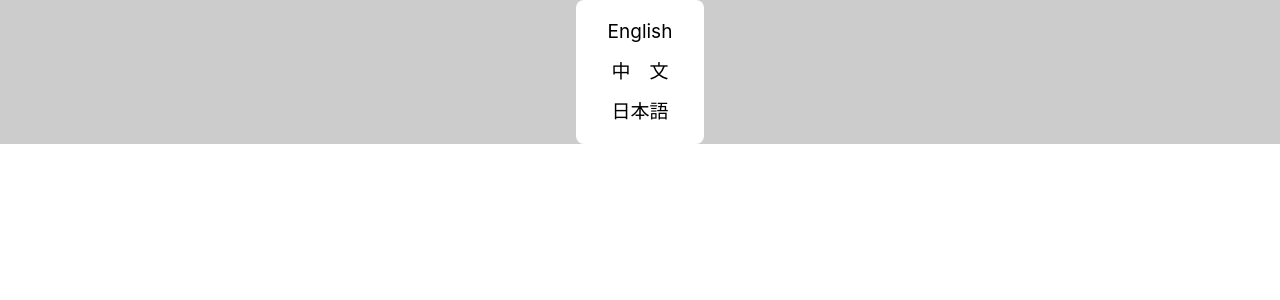
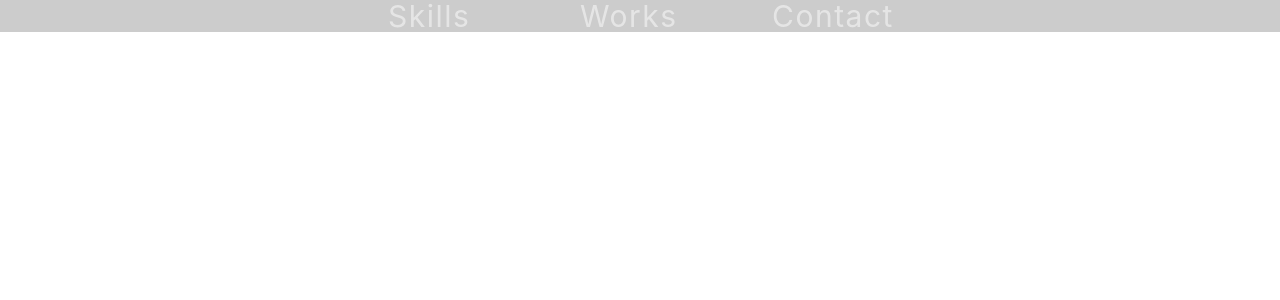
Before and after one commit to poyao-wang/my-web-app, a React (Create React App) app: page / in a window 1280 px wide. Shown: the top 300 px of the page. Built offline with nearby package versions, Linux system fonts and the light colour scheme.

Commit message:
Add NavItems
Add NavItems.tsx, set styles in index.css
and add example codes in App.tsx.

```diff
--- a/src/App.tsx
+++ b/src/App.tsx
@@ -1,18 +1,18 @@
 import React from 'react';
-import DropDown from './components/DropDown';
+import NavItems from './components/NavItems';
 
 const dummyItems = [
   //
-  { text: 'English', href: '#' },
-  { text: '中　文', href: '#' },
-  { text: '日本語', href: '#' },
+  { text: 'Skills', href: '#' },
+  { text: 'Works', href: '#' },
+  { text: 'Contact', href: '#' },
 ];
 
 const App: React.FC = () => {
   return (
     <div className="App">
       <div id="main-container">
-        <DropDown items={dummyItems} />
+        <NavItems items={dummyItems} />
       </div>
     </div>
   );
--- /dev/null
+++ b/src/components/NavItems.tsx
@@ -0,0 +1,20 @@
+import React from 'react';
+
+interface NavItemsProps {
+  items: { text: string; href: string }[];
+}
+
+const NavItems: React.FC<NavItemsProps> = ({ items }) => {
+  const className = 'nav-items';
+  return (
+    <div className={className}>
+      {items.map((item) => (
+        <a className="item-nav" href={item.href}>
+          {item.text}
+        </a>
+      ))}
+    </div>
+  );
+};
+
+export default NavItems;
--- a/src/index.css
+++ b/src/index.css
@@ -510,6 +510,47 @@ a {
   }
 }
 
+/* Nav Items */
+.nav-items {
+  display: flex;
+  flex-direction: row;
+  justify-content: center;
+}
+
+.nav-items a {
+  font-size: 1rem;
+  line-height: 1.6rem;
+  letter-spacing: 0.05rem;
+  color: var(--color-white);
+  opacity: 0.5;
+  width: 4rem;
+  margin: 0 0.6rem;
+}
+
+.nav-items a:hover {
+  opacity: inherit;
+}
+
+@media screen and (min-width: 768px) {
+  .nav-items a {
+    font-size: 1.8rem;
+    line-height: 2.4rem;
+    letter-spacing: 0.01rem;
+    width: 8rem;
+    margin: 0 2.8rem;
+  }
+}
+
+@media screen and (min-width: 1024px) {
+  .nav-items a {
+    font-size: 3rem;
+    line-height: 3.2rem;
+    letter-spacing: 0.15rem;
+    width: 12rem;
+    margin: 0 3.6rem;
+  }
+}
+
 /* Hero Section */
 .section-hero {
   display: flex;
```
